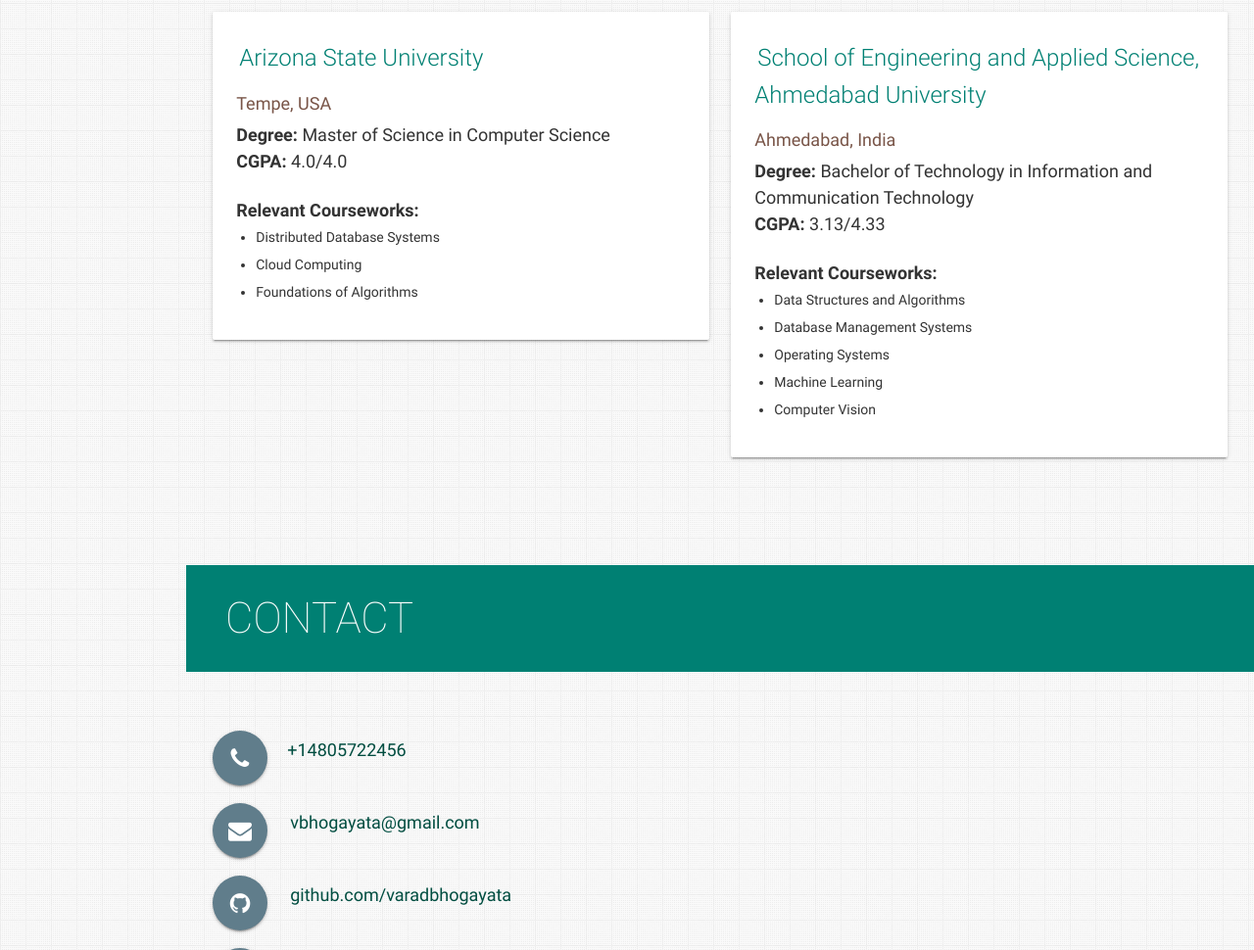
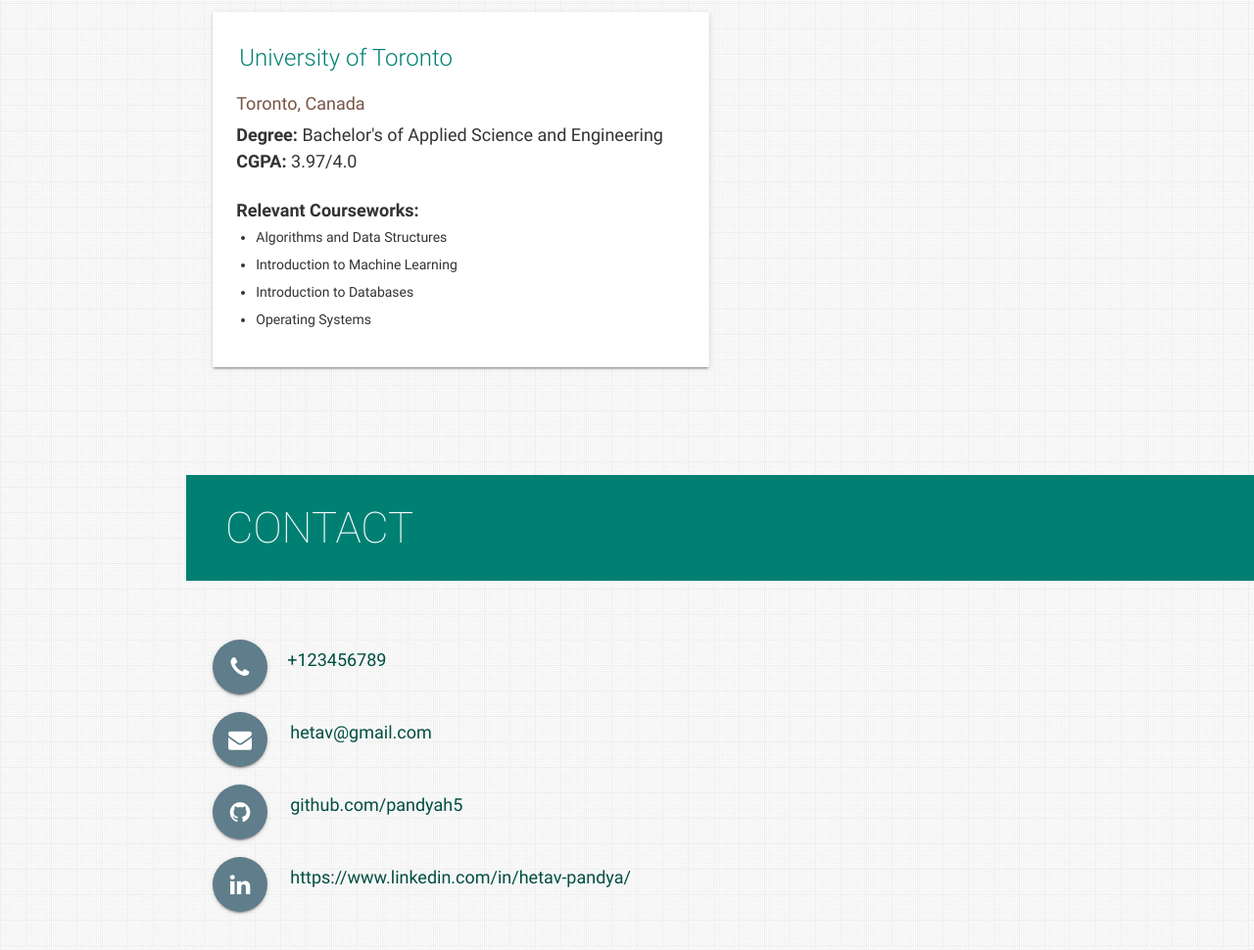
Before and after one commit to hetav-ece444/hetav-ece444.github.io, a plain HTML site: page index.html in a window 1280 px wide. Shown: the part 5821-6791 px from the top of the page at 98% size. Drawn offline with nearby package versions, Linux system fonts and the light colour scheme.

Commit message:
Updated skills, education and contact

```diff
--- a/index.html
+++ b/index.html
@@ -759,16 +759,16 @@ safety risks.
                 <img alt="" src="/assets/img/python-logo-1-300x300.jpg" class="responsive-img" />Python
               </div>
               <div class="col s4 m2">
-                <img alt="" src="/assets/img/html5-300x300.jpg" class="responsive-img" />HTML5
+                <img alt="" src="/assets/img/html5-300x300.jpg" class="responsive-img" />C++
               </div>
               <div class="col s4 m2">
-                <img alt="" src="/assets/img/css3-300x300.jpg" class="responsive-img" />CSS3
+                <img alt="" src="/assets/img/css3-300x300.jpg" class="responsive-img" />HTML5
               </div>
               <div class="col s4 m2">
                 <img alt="" src="/assets/img/mysql-logo-1-300x300.jpg" class="responsive-img" />MySQL
               </div>
               <div class="col s4 m2">
-                <img alt="" src="/assets/img/postgresql-logo.png" class="responsive-img" />PostgreSQL
+                <img alt="" src="/assets/img/postgresql-logo.png" class="responsive-img" />CSS
               </div>
               <div class="col s4 m2">
                 <img alt="" src="/assets/img/shell-logo-1-300x300.jpg" class="responsive-img" />Shell Scripting
@@ -894,54 +894,23 @@ safety risks.
             <div class="card">
               <div class="card-content">
                 <p>
-                  <span class="card-title"><a href="https://www.asu.edu/" target="_blank" class="teal-text hoverline">Arizona State University</a></span>
+                  <span class="card-title"><a href="https://www.asu.edu/" target="_blank" class="teal-text hoverline"> University of Toronto </a></span>
                 </p>
-                <p class="brown-text">Tempe, USA</p>
+                <p class="brown-text">Toronto, Canada</p>
                 <p>
-                  <b>Degree: </b>Master of Science in Computer Science
+                  <b>Degree: </b>Bachelor's of Applied Science and Engineering
                   <br>
-                  <b>CGPA: </b>4.0/4.0
+                  <b>CGPA: </b>3.97/4.0
                 </p>
 
                 <ul>
                   <p>
                     <b>Relevant Courseworks:</b>
                   <ul>
-                    <li>Distributed Database Systems</li>
-                    <li>Cloud Computing</li>
-                    <li>Foundations of Algorithms</li>
-                  </ul>
-                  </p>
-
-                </ul>
-              </div>
-            </div>
-
-
-          </div>
-          <div class="col s12 m6 l6">
-            <div class="card">
-              <div class="card-content">
-                <p>
-                  <span class="card-title"><a href="https://ahduni.edu.in/academics/schools-centres/school-of-engineering-and-applied-science/" target="_blank" class="teal-text hoverline">School of Engineering and Applied Science, Ahmedabad
-                      University</a></span>
-                </p>
-                <p class="brown-text">Ahmedabad, India</p>
-                <p>
-                  <b>Degree: </b>Bachelor of Technology in Information and Communication Technology
-                  <br>
-                  <b>CGPA: </b>3.13/4.33
-                </p>
-
-                <ul>
-                  <p>
-                    <b>Relevant Courseworks:</b>
-                  <ul>
-                    <li>Data Structures and Algorithms</li>
-                    <li>Database Management Systems</li>
+                    <li>Algorithms and Data Structures</li>
+                    <li>Introduction to Machine Learning</li>
+                    <li>Introduction to Databases</li>
                     <li>Operating Systems</li>
-                    <li>Machine Learning</li>
-                    <li>Computer Vision</li>
                   </ul>
                   </p>
 
@@ -960,27 +929,27 @@ safety risks.
         <p>
           <a aria-label="Call Varad" data-position="top" data-tooltip="Call Varad"
             class="btn-floating btn-large waves-effect waves-light blue-grey tooltipped"><i class="fa fa-phone"></i><a
-              aria-label="Call Varad">+14805722456</a></a>
+              aria-label="Call Varad">+123456789</a></a>
         </p>
         <p>
           <a aria-label="Email Varad" href="mailto:vbhogayata@gmail.com" target="_blank" data-position="top"
             data-tooltip="Email Varad" class="btn-floating btn-large waves-effect waves-light blue-grey tooltipped"><i
               class="fa fa-envelope"></i><a aria-label="Email Varad" href="mailto:vbhogayata@gmail.com"
-              class="hoverline">vbhogayata@gmail.com</a></a>
+              class="hoverline">hetav@gmail.com</a></a>
         </p>
         <p>
-          <a aria-label="View Varad on GitHub" href="http://github.com/varadbhogayata" target="_blank"
+          <a aria-label="View Varad on GitHub" href="http://github.com/pandyah5" target="_blank"
             data-position="top" data-tooltip="View Varad on GitHub"
             class="btn-floating btn-large waves-effect waves-light blue-grey tooltipped"><i class="fa fa-github"></i><a
-              aria-label="Varad on Github" href="http://github.com/varadbhogayata" class="hoverline"
-              target="_blank">github.com/varadbhogayata</a></a>
+              aria-label="Varad on Github" href="http://github.com/pandyah5" class="hoverline"
+              target="_blank">github.com/pandyah5</a></a>
         </p>
         <p>
-          <a aria-label="View Varad on LinkedIn" href="http://linkedin.com/in/varadbhogayata" target="_blank"
+          <a aria-label="View Varad on LinkedIn" href="https://www.linkedin.com/in/hetav-pandya/" target="_blank"
             data-position="top" data-tooltip="View Varad on LinkedIn"
             class="btn-floating btn-large waves-effect waves-light blue-grey tooltipped"><i
-              class="fa fa-linkedin"></i><a aria-label="Varad on LinkedIn" href="http://linkedin.com/in/varadbhogayata"
-              class="hoverline" target="_blank">linkedin.com/in/varadbhogayata</a></a>
+              class="fa fa-linkedin"></i><a aria-label="Varad on LinkedIn" href="https://www.linkedin.com/in/hetav-pandya/"
+              class="hoverline" target="_blank">https://www.linkedin.com/in/hetav-pandya/</a></a>
         </p>
       </div>
     </section>
```
